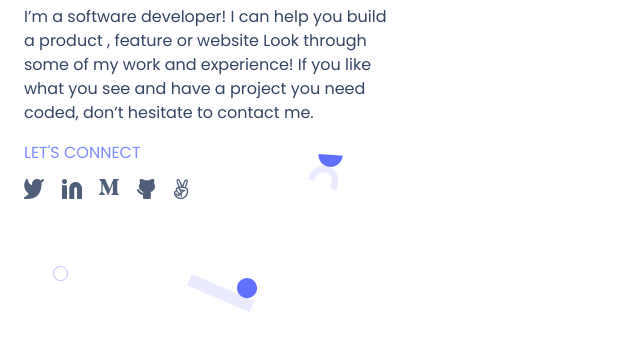
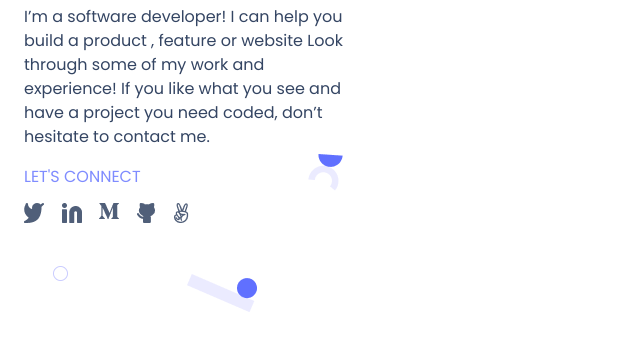
Before and after one commit to Irtaza64/Portfolio, a website: page index.html in a window 1280 px wide. Shown: the part 363-714 px from the top of the page, without its empty margins (0-640 px from the left). Drawn offline with Linux system fonts and the light colour scheme.

Commit message:
Update css

```diff
--- a/style.css
+++ b/style.css
@@ -67,8 +67,8 @@ header {
 }
 
 #info-text {
-  width: 365px;
-  height: 604px;
+  width: 327px;
+  height: 146px;
   font-weight: 400;
   line-height: 24px;
   color: #344563;
```
